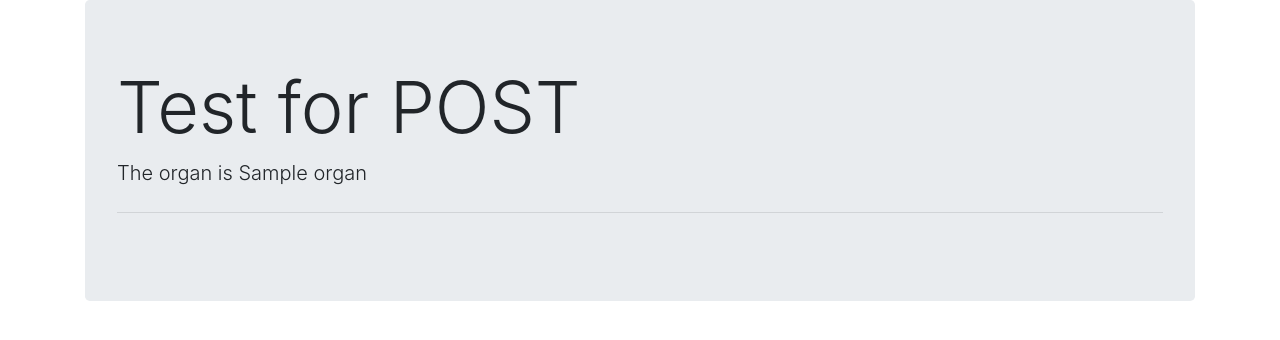
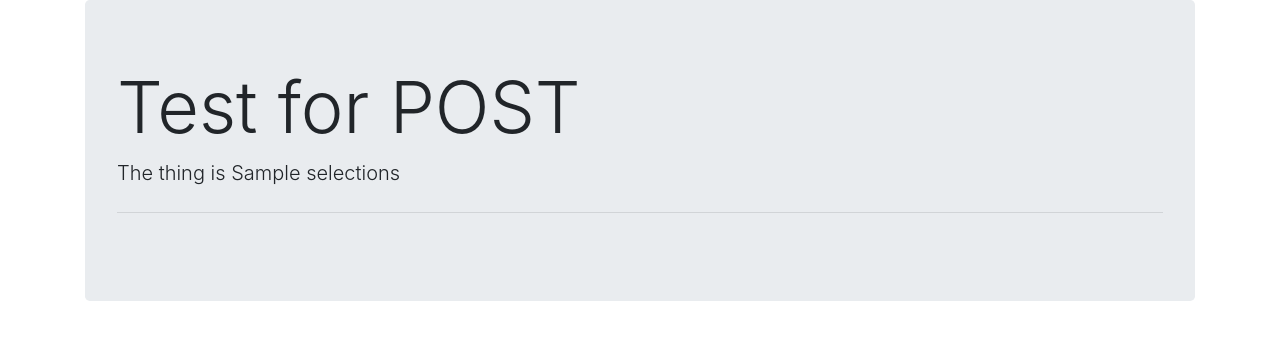
Before and after one commit to breadley/pathdojo, a Flask app: template templates/test.html in a window 1280 px wide. Shown: the part 56-396 px from the top of the page. Run offline with Flask 2, Linux system fonts and the light colour scheme; the template is opened without the code that fills it: most values are stand-ins (such as "Sample title", 1, 10 or a date in 2020); some libraries are stand-ins or nearby versions.

Commit message:
refreshing and posting

```diff
--- a/app.py
+++ b/app.py
@@ -95,16 +95,25 @@ def design():
     # Homepage
     message = 'Buttons, buttons, everywhere. \nWhich things will you choose?'
 
+    selections = [] # Currently fails, may need session.get
 
 
+    # Make these lists a dictionary from the start with True/False
     organ_list, disease_type_list, subtype_list, complexity_list, incidence_list = quiz_logic.get_options_from_folder_names(list_of_files_with_attibutes)
 
     # If a button is pressed
     if request.method == 'POST':
-        organ = request.form['organ']
-        print(request.form)
-        # TEMP TEST REDIRECT
-        return redirect('test.html',organ=organ)
+        button_pressed = request.form
+        # If the submit button is pressed
+        if 'submit_options' in button_pressed:
+            # and value is 'submitting'
+
+            return render_template('test.html',selections='submitted')
+        # Any other button pressed
+        else:
+            return render_template('test.html',selections=button_pressed)
+
+
 
     return render_template('design.html',
                             message = message,
@@ -113,6 +122,7 @@ def design():
                             subtype_list=subtype_list,
                             complexity_list=complexity_list,
                             incidence_list=incidence_list)
+
 
 
 @app.route('/')
--- a/templates/design.html
+++ b/templates/design.html
@@ -15,7 +15,7 @@
         <p>
             {% for option in organ_list %}
 
-                <button type="button" name='organ' value={{option}} class="btn btn-outline-secondary btn-sm">{{option}} </button>
+                <button type="submit" name='organ' value={{option}} class="btn btn-outline-secondary btn-sm">{{option}} </button>
             {% endfor %}
         </p>
 
@@ -46,10 +46,10 @@
                 <button type="button" name='incidence' value={{option}} class="btn btn-outline-secondary btn-sm">{{option}}</button>
             {% endfor %}
         </p>
-        <button class="btn btn-secondary btn-lg btn-block btn-sm" type="submit" value='selection_demo'>Submit</button>
+        <button class="btn btn-secondary btn-lg btn-block btn-sm" name="submit_options" value="submitting" type="submit" value='selection_demo'>Submit</button>
 
 
-
+        <p>Choices: {{selections}}</p>
 
 
 
--- a/templates/test.html
+++ b/templates/test.html
@@ -3,7 +3,7 @@
 {% block body %}
     <div class="jumbotron">
         <h1 class="display-3">Test for POST</h1>
-        <p class="lead">The organ is {{organ}}</p>
+        <p class="lead">The thing is {{selections}}</p>
         <hr class="my-4">
         <p class="lead">
         </p>
```
